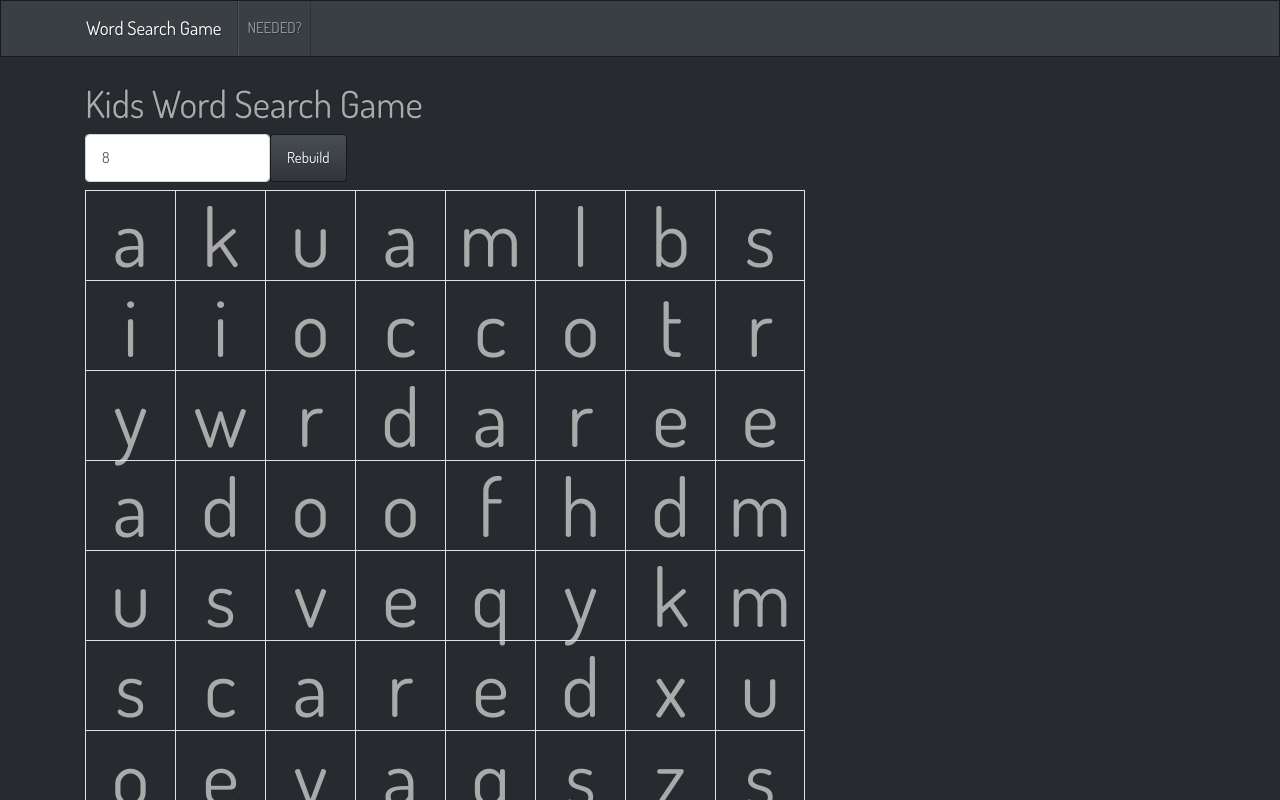
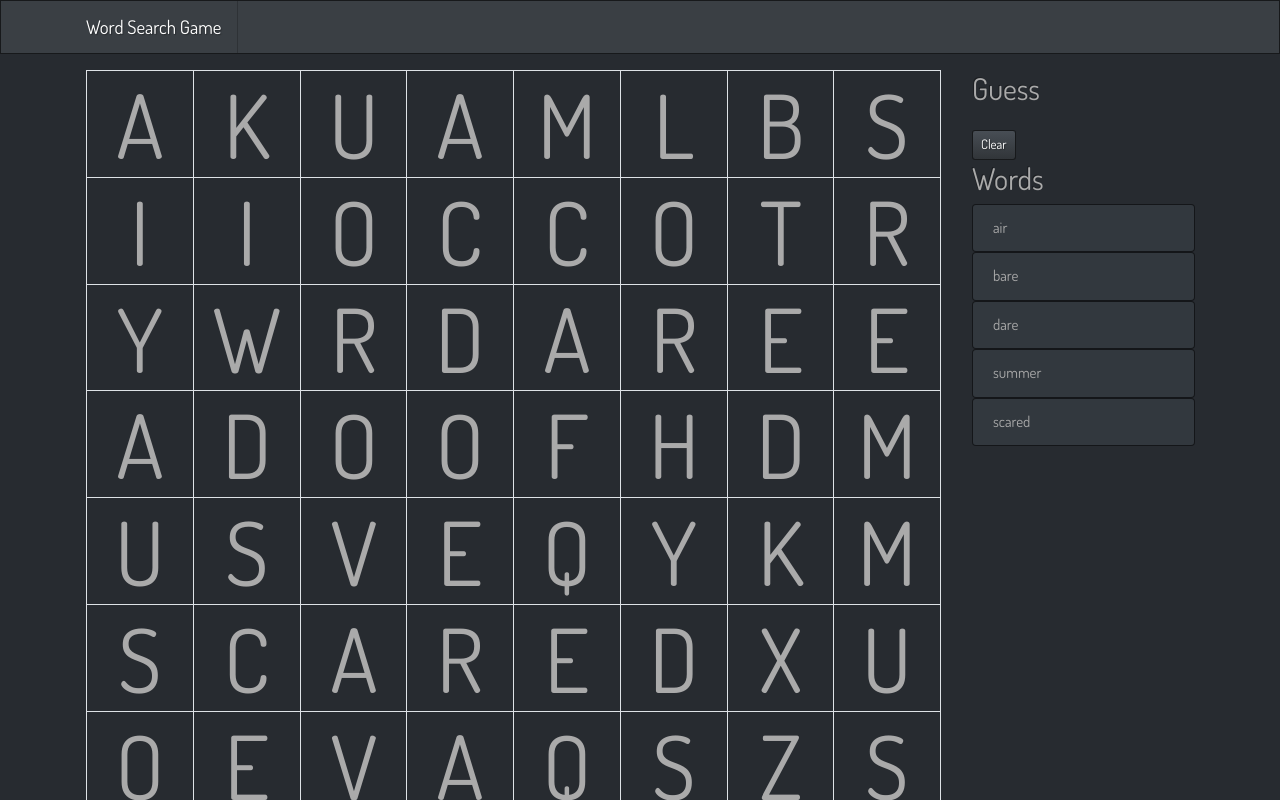
Before and after one commit to njt1982/kids-word-search, a Vue app: page / in a window 1280 px wide. Shown: the top 800 px of the page. Built offline with nearby package versions, Linux system fonts and the light colour scheme.

Commit message:
Guessing and fixing font issue

```diff
--- a/src/components/Header.vue
+++ b/src/components/Header.vue
@@ -1,24 +1,7 @@
 <template>
   <nav class="navbar navbar-expand-lg sticky-top navbar-dark bg-primary">
     <div class="container">
-      <a class="navbar-brand" href="/" title="Game Dev Tycoon Helper">Word Search Game</a>
-      <button class="navbar-toggler"
-              type="button"
-              data-toggle="collapse"
-              data-target="#navbarSupportedContent"
-              aria-controls="navbarSupportedContent"
-              aria-expanded="false"
-              aria-label="Toggle navigation">
-        <span class="navbar-toggler-icon"></span>
-      </button>
-
-      <div class="collapse navbar-collapse" id="navbarSupportedContent">
-        <ul class="navbar-nav mr-auto">
-          <li class="nav-item">
-            <a class="nav-link" href="#todo">NEEDED?</a>
-          </li>
-        </ul>
-      </div>
+      <a class="navbar-brand" href="/" title="Word Search Game">Word Search Game</a>
     </div>
   </nav>
 </template>
--- a/src/components/Helper.vue
+++ b/src/components/Helper.vue
@@ -1,33 +1,32 @@
 <template>
-  <div class="container mt-4">
+  <div class="container">
     <div class="row">
-      <div class="col">
-        <h1>Kids Word Search Game</h1>
-        <form class="form-inline mb-2">
-          <div class="input-group">
-            <input class="form-control"
-                   type="number"
-                   placeholder="Size"
-                   v-model="size"
-                   v-on:change="rebuildGrid"
-                   aria-label="Size">
-          </div>
-          <button type="button" class="btn btn-primary" v-on:click="rebuildGrid">Rebuild</button>
-        </form>
-      </div>
-    </div>
-    <div id="wordsearch_grid" class="container mb-4">
-      <div class="row" v-for="(_, row) in sizeInt" :key="row">
-        <div class="col border" v-for="(_, col) in sizeInt" :key="col">
-          <div :class="['letter-tile', 'letter-tile-' + sizeInt + '-cols' ]">
-            <span>{{ griVal(col, row) }}</span>
+      <div id="wordsearch_grid" class="col-md-9 m-3">
+        <div class="row" v-for="(_, row) in sizeInt" :key="row">
+          <div class="col border" v-for="(_, col) in sizeInt" :key="col">
+            <div :class="['letter-tile', isTileActive(col, row) ? 'letter-tile-selected' : '']"
+                  v-on:click="clickLetter(col, row)">
+              <svg width="100%" height="100%" viewBox="0 0 18 18">
+                <text x="50%" y="15" text-anchor="middle">{{ griVal(col, row) }}</text>
+              </svg>
+            </div>
           </div>
         </div>
       </div>
+
+      <div class="col">
+        <h2 class="mt-3">Guess</h2>
+        <pre>{{guessedWord}}</pre>
+        <button :v-if="guess.length > 0"
+                class="btn btn-sm btn-primary"
+                v-on:click="guess = []">Clear</button>
+
+        <h2>Words</h2>
+        <ul class="list-group" v-for="word in usedWords" :key="word">
+          <li class="list-group-item">{{word}}</li>
+        </ul>
+      </div>
     </div>
-    <ul v-for="word in usedWords" :key="word">
-      <li>{{word}}</li>
-    </ul>
   </div>
 </template>
 
@@ -46,6 +45,7 @@ export default {
       ],
       usedWords: [],
       letterGrid: [[]],
+      guess: [],
     };
   },
   mounted() {
@@ -55,8 +55,24 @@ export default {
     sizeInt() {
       return parseInt(this.size, 10);
     },
+    guessedWord() {
+      return this.guess.map(l => this.griVal(l.x, l.y)).join('');
+    },
   },
   methods: {
+    isTileActive(x, y) {
+      for (let i = 0; i < this.guess.length; i += 1) {
+        if (this.guess[i].x === x && this.guess[i].y === y) {
+          return true;
+        }
+      }
+      return false;
+    },
+    clickLetter(x, y) {
+      if (!this.isTileActive(x, y)) {
+        this.guess.push({ x, y });
+      }
+    },
     griVal(x, y) {
       if (typeof this.letterGrid[y] !== 'undefined') {
         if (typeof this.letterGrid[y][x] !== 'undefined') {
@@ -72,9 +88,8 @@ export default {
 
       // Build letterGrid.
       this.words.forEach((word) => {
-        console.log(word, word.length, this.sizeInt);
         if (word.length > this.sizeInt) {
-          console.error('Word wont fit on board');
+          console.error('Word wont fit on board'); // eslint-disable-line no-console
           return;
         }
         let isValid = false;
@@ -87,7 +102,7 @@ export default {
         do {
           itterationCount += 1;
           if (itterationCount > 100) {
-            console.error('Tried to write word 100 times and failed', word);
+            console.error('Tried to write word 100 times and failed', word); // eslint-disable-line no-console
             return;
           }
 
@@ -132,7 +147,7 @@ export default {
 
             isValid = true;
           } catch (err) {
-            console.log(`DEBUG: ${err.message}`, word, x, y, dx, dy);
+            console.log(`DEBUG: ${err.message}`, word, x, y, dx, dy); // eslint-disable-line no-console
             isValid = false;
           }
         } while (!isValid);
--- a/src/sass/_custom.scss
+++ b/src/sass/_custom.scss
@@ -1,28 +1,26 @@
 .letter-tile {
   padding: 100% 0 0;
-
-  span {
+  cursor: pointer;
+  svg {
     position: absolute;
     left: 0;
-    top: 50%;
+    top: 0;
     line-height: 0;
     width: 100%;
-    text-align: center;
+    fill: $body-color;
+    text-transform: uppercase;
   }
-  font-size: 10vh;
 
-  // &.letter-tile-1-cols { font-size: calc((100vh / 1) * 0.8); }
-  // &.letter-tile-2-cols { font-size: calc((100vh / 2) * 0.8); }
-  // &.letter-tile-3-cols { font-size: calc((100vh / 3) * 0.8); }
-  // &.letter-tile-4-cols { font-size: calc((100vh / 4) * 0.8); }
-  // &.letter-tile-5-cols { font-size: calc((100vh / 5) * 0.8); }
-  // &.letter-tile-6-cols { font-size: calc((100vh / 6) * 0.8); }
-  // &.letter-tile-7-cols { font-size: calc((100vh / 7) * 0.8); }
-  // &.letter-tile-8-cols { font-size: calc((100vh / 8) * 0.8); }
+  transition: background ease-in 0.15s;
+  &:hover {
+    background: rgba(255,255,255, 0.1);
+  }
+  &.letter-tile-selected {
+    background: rgba(0, 255, 0, 0.2);
+  }
 }
 #wordsearch_grid {
   .col {
-    max-width: 90px;
     padding: 0;
     &:not(:last-child) {
       border-right-width: 0 !important;
```
Also changed, not shown: src/components/size.vue (added, +13 -0 lines).
